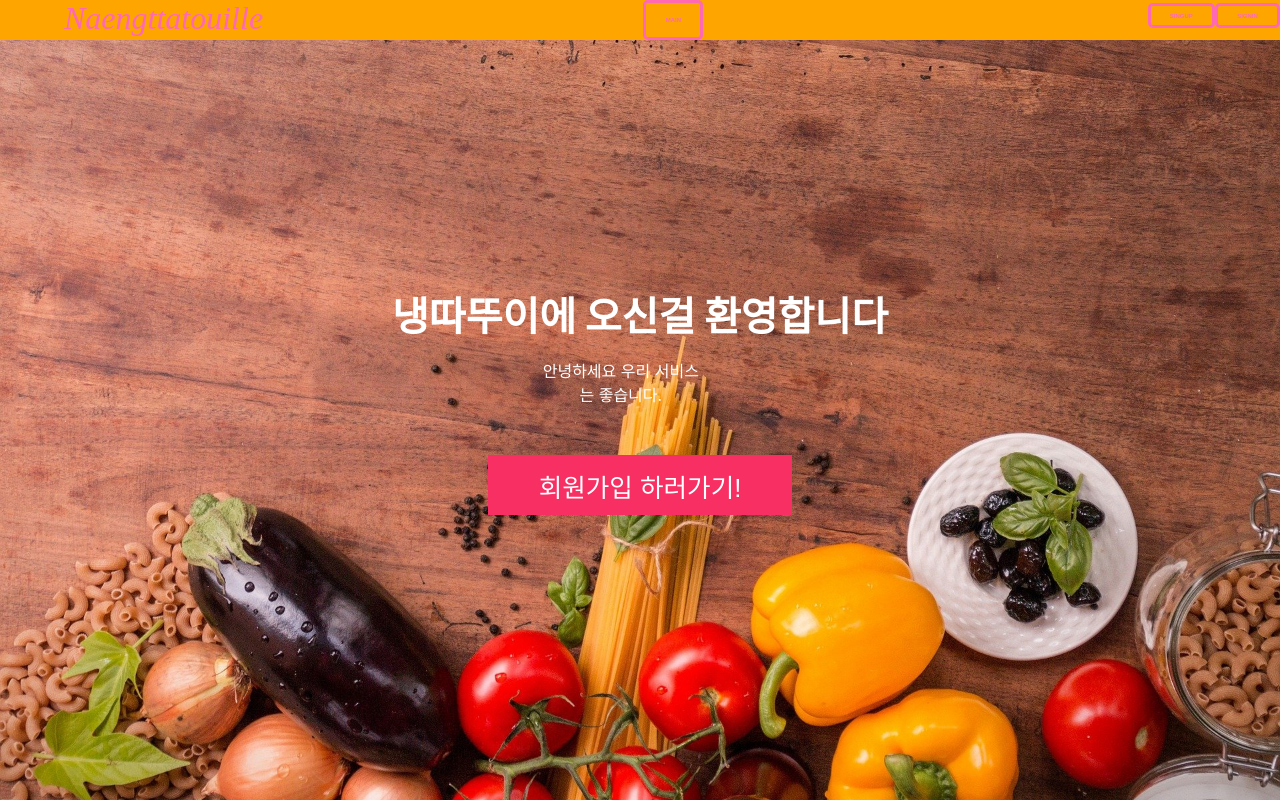
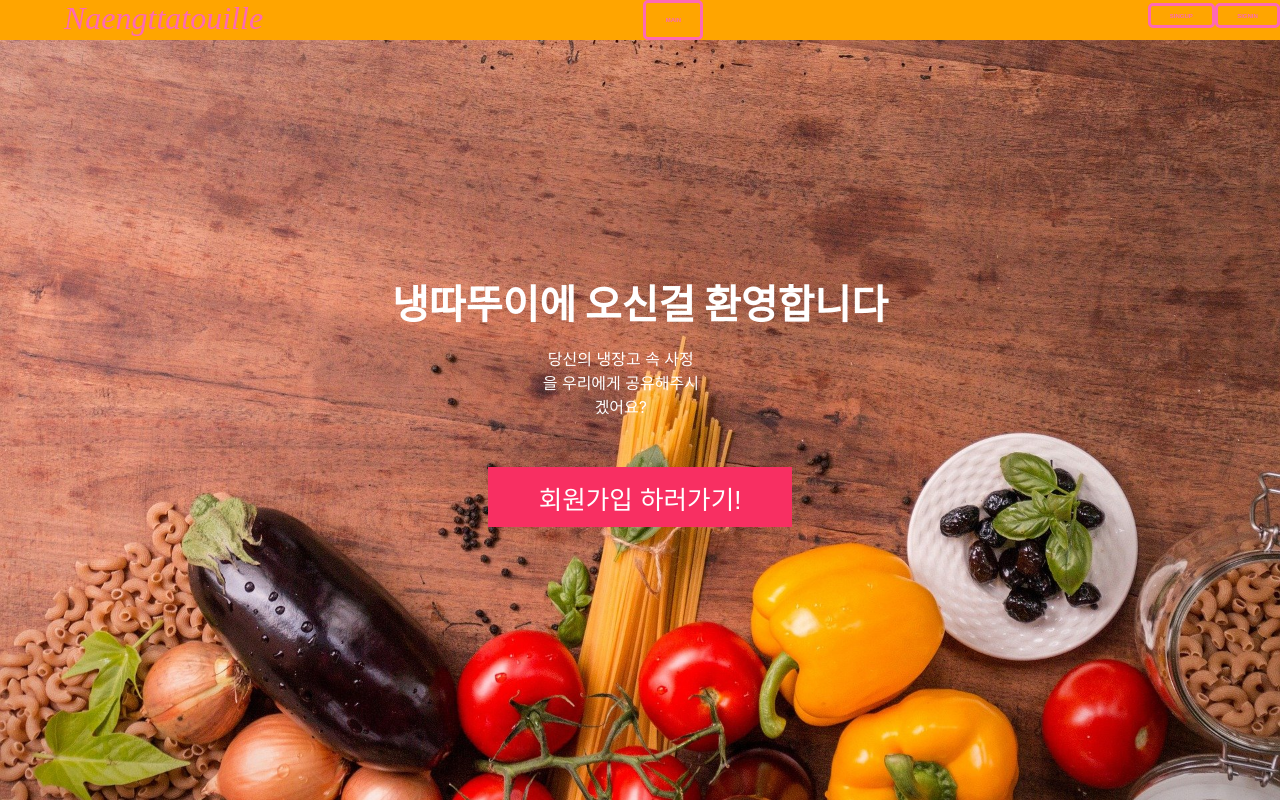
Before and after one commit to codestates/Naengttatouille, a React (Create React App) app in the folder client/: page / in a window 1280 px wide. Built offline with nearby package versions, Linux system fonts and the light colour scheme; no server answers.

Commit message:
About, Nav css수정(발표 준비)

```diff
--- a/client/src/components/Nav.js
+++ b/client/src/components/Nav.js
@@ -1,12 +1,8 @@
 import React from 'react';
 import { useHistory } from 'react-router-dom';
 import './Nav.css';
-import axios from 'axios';
 
 export default function Nav({ isLogin,
-  loginHandler,
-  userInfoHandler,
-  handleResponseSuccess,
   logoutHandler }) {
   const history = useHistory();
 
@@ -20,12 +16,10 @@ export default function Nav({ isLogin,
   };
 
   const goMypage = () => {
-    // handleResponseSuccess()
     history.push('/mypage');
   };
 
   const goMain = () => {
-    // handleResponseSuccess()
     history.push('/main');
   };
 
@@ -57,7 +51,7 @@ Naengttatouille</span>
           </button>
         ) : (
           <button className='loginBtn__logoutBtn' onClick={logoutHandler}>
-            로그아웃
+            Signout
           </button>
         )}
       </div>
--- a/client/src/pages/About.js
+++ b/client/src/pages/About.js
@@ -14,7 +14,8 @@ export default function About({isLogin}) {
       <div className='img'>
         <div>
         <div className='about__intro__title'>냉따뚜이에 오신걸 환영합니다</div>
-        <div className='about__intro'>안녕하세요 우리 서비스는 좋습니다.</div>
+          <div className='about__intro'>당신의 냉장고 속 사정을
+            우리에게 공유해주시겠어요?</div>
         <button className='about__signup__btn' onClick={signupHandler}>회원가입 하러가기!</button>
         </div>
       </div>
```
